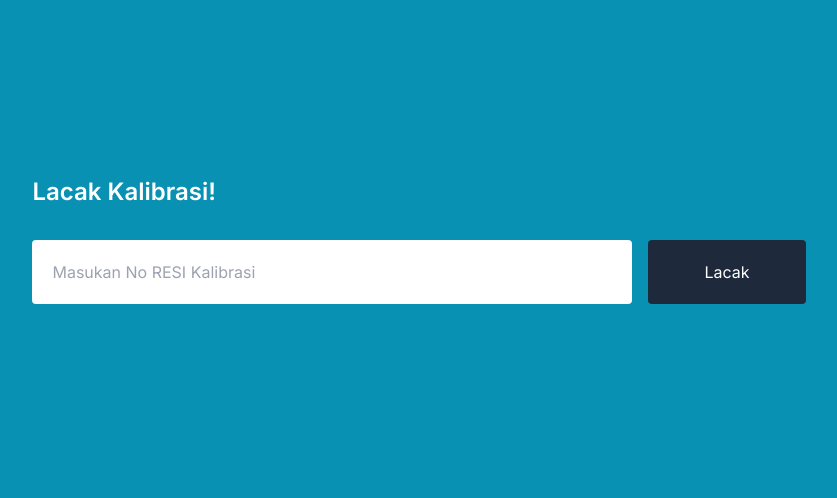
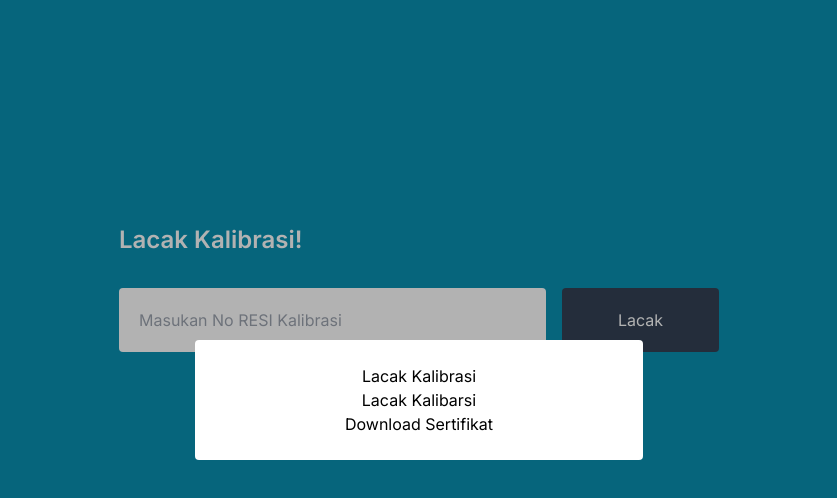
Before and after one commit to khoufstudio/frontend_tracking_app, a Next.js app: page / in a window 1280 px wide. Both pictures are taken after a click on the button "Lacak". Shown: the top 498 px of the page, without its empty margins (221-1058 px from the left). Built offline with nearby package versions, Linux system fonts and the light colour scheme.

Commit message:
mockup progress

```diff
--- a/pages/index.tsx
+++ b/pages/index.tsx
@@ -1,19 +1,54 @@
-import { NextPage } from "next";
+import { Dialog, Transition } from "@headlessui/react"
+import { NextPage } from "next"
+import { Fragment, useState } from "react"
+
 
 const Home: NextPage = () => {
+  let [isOpen, setIsOpen] = useState(false)
+
+  const openModal = () => {
+    setIsOpen(true)
+  }
+
+  const closeModal = () => {
+    setIsOpen(false)
+  }
+
   return (
-    <div className="bg-cyan-600 h-screen">
-      <div className="pt-44 flex justify-center">
-        <div>
+    <>
+      {/* form check kalibrasi */}
+      <div className="fixed inset-0 flex items-center justify-center bg-cyan-600 h-screen">
+        <div className="md:w-[600px] w-100">
           <h2 className="text-white font-semibold text-2xl mb-8">Lacak Kalibrasi!</h2>
-          <div className="flex">
-            <input type="text" className="p-5 rounded w-[600px] mr-4" placeholder="Masukan No RESI Kalibrasi" />
-            <button className="bg-slate-800 text-white rounded px-14">Lacak</button>
+          <div className="flex md:flex-row flex-col mb-56">
+            <input type="text" className="p-5 rounded mr-4 w-full" placeholder="Masukan No RESI Kalibrasi" />
+            <button className="bg-slate-700 text-white rounded px-14 p-5 md:mt-0 mt-4 h-full" onClick={openModal}>Lacak</button>
           </div>
         </div>
       </div>
-    </div>
-  );
-};
+      {/* end of form check kalibrasi */}
 
-export default Home;
+      {/* modal */}
+      <Transition appear show={isOpen} as={Fragment}>
+        <Dialog as="div" className="relative z-10" onClose={closeModal}>
+          <div className="fixed inset-0 overflow-y-auto bg-black/30">
+            <div className="flex min-h-full items-center justify-center p-4 text-center">
+              <Dialog.Panel className="w-full max-w-md transform overflow-hidden bg-white p-6 rounded">
+                <Dialog.Title>Lacak Kalibrasi</Dialog.Title>
+                <Dialog.Description>Lacak Kalibarsi</Dialog.Description>
+                <div>
+                  {/* chart */}
+                  {/* end of chart */}
+                  <button>Download Sertifikat</button>
+                </div>
+              </Dialog.Panel>
+            </div>
+          </div>
+        </Dialog>
+      </Transition>
+      {/* end of modal */}
+    </>
+  )
+}
+
+export default Home
```
